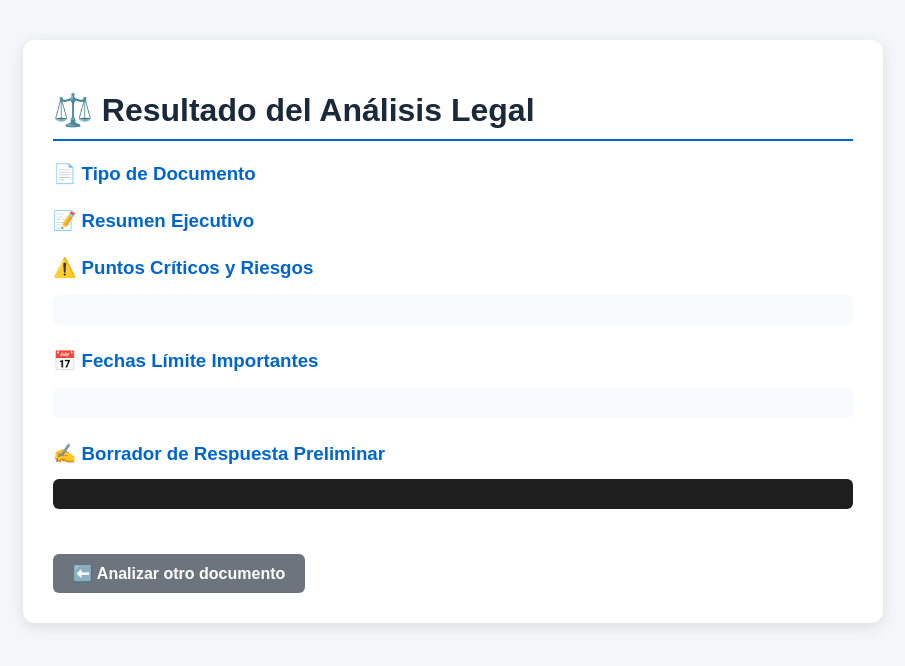
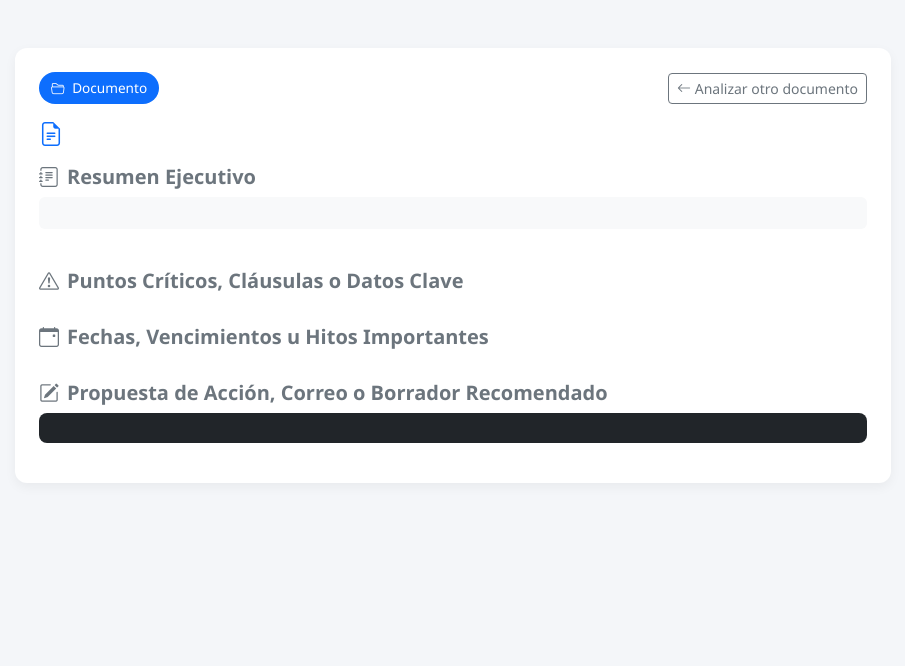
Before and after one commit to deltoroalejandro07-rgb/lexai-legal, a Flask app: template templates/resultado.html in a window 1280 px wide. Shown: the top 666 px of the page, without its empty margins (187-1092 px from the left). Run offline with Flask 3, Linux system fonts and the light colour scheme; the template is opened without the code that fills it, so the values that code supplies are empty.

Commit message:
Update resultado.html

```diff
--- a/templates/resultado.html
+++ b/templates/resultado.html
@@ -3,58 +3,88 @@
 <head>
     <meta charset="UTF-8">
     <meta name="viewport" content="width=device-width, initial-scale=1.0">
-    <title>Resultado del Análisis - LexAI Legal</title>
+    <title>Análisis Inteligente de Documento - LexAI Multi</title>
+    <link href="https://cdn.jsdelivr.net/npm/bootstrap@5.3.0/dist/css/bootstrap.min.css" rel="stylesheet">
+    <link rel="stylesheet" href="https://cdn.jsdelivr.net/npm/bootstrap-icons@1.11.0/font/bootstrap-icons.css">
     <style>
-        body { font-family: Arial, sans-serif; background-color: #f4f6f9; margin: 0; padding: 40px; color: #333; }
-        .container { max-width: 800px; background: white; padding: 30px; margin: 0 auto; border-radius: 12px; box-shadow: 0 4px 15px rgba(0,0,0,0.1); }
-        h1 { color: #1a2a3a; border-bottom: 2px solid #0066cc; padding-bottom: 10px; }
-        .section { margin-bottom: 25px; text-align: left; }
-        h3 { color: #0066cc; margin-bottom: 8px; }
-        ul { background: #f8f9fa; padding: 15px 30px; border-radius: 6px; }
-        li { margin-bottom: 5px; }
-        pre { background: #1e1e1e; color: #d4d4d4; padding: 15px; border-radius: 6px; overflow-x: auto; font-size: 14px; white-space: pre-wrap; }
-        .btn-back { display: inline-block; margin-top: 20px; background-color: #6c757d; color: white; text-decoration: none; padding: 10px 20px; border-radius: 6px; font-weight: bold; }
-        .btn-back:hover { background-color: #5a6268; }
+        body { background-color: #f4f6f9; font-family: 'Segoe UI', Tahoma, Geneva, Verdana, sans-serif; }
+        .card-custom { border-radius: 12px; border: none; box-shadow: 0 4px 12px rgba(0,0,0,0.05); }
+        .badge-cat { background-color: #0d6efd; color: white; padding: 6px 12px; border-radius: 20px; font-size: 0.85rem; }
+        .test-card { background-color: #f8f9fa; border-left: 4px solid #0d6efd; border-radius: 8px; padding: 15px; margin-bottom: 15px; }
+        .pre-box { background-color: #212529; color: #f8f9fa; padding: 15px; border-radius: 8px; font-family: monospace; white-space: pre-wrap; }
     </style>
 </head>
-<body>
-    <div class="container">
-        <h1>⚖️ Resultado del Análisis Legal</h1>
+<body class="py-5">
+    <div class="container" style="max-width: 900px;">
 
-        <div class="section">
-            <h3>📄 Tipo de Documento</h3>
-            <p><strong>{{ data.tipo_documento }}</strong></p>
+        <div class="card card-custom p-4 mb-4">
+            <div class="d-flex justify-content-between align-items-center mb-3">
+                <span class="badge-cat"><i class="bi bi-folder2-open me-1"></i> {{ data.categoria_documento if data.categoria_documento else 'Documento' }}</span>
+                <a href="/" class="btn btn-outline-secondary btn-sm"><i class="bi bi-arrow-left"></i> Analizar otro documento</a>
             </div>
 
-        <div class="section">
-            <h3>📝 Resumen Ejecutivo</h3>
-            <p>{{ data.resumen_ejecutivo }}</p>
+            <h2 class="h4 text-primary fw-bold mb-3"><i class="bi bi-file-earmark-text me-2"></i>{{ data.tipo_documento }}</h2>
+
+            <!-- Resumen Ejecutivo -->
+            <div class="mb-4">
+                <h5 class="fw-bold text-secondary"><i class="bi bi-journal-text me-2"></i>Resumen Ejecutivo</h5>
+                <p class="text-dark bg-light p-3 rounded" style="line-height: 1.6;">{{ data.resumen_ejecutivo }}</p>
             </div>
 
-        <div class="section">
-            <h3>⚠️ Puntos Críticos y Riesgos</h3>
-            <ul>
-                {% for punto in data.puntos_criticos_o_riesgos %}
-                    <li>{{ punto }}</li>
+            <!-- Puntos Críticos o Datos Clave -->
+            <div class="mb-4">
+                <h5 class="fw-bold text-secondary"><i class="bi bi-exclamation-triangle me-2"></i>Puntos Críticos, Cláusulas o Datos Clave</h5>
+                <ul class="list-group list-group-flush">
+                    {% for item in data.puntos_criticos_o_riesgos %}
+                        <li class="list-group-item bg-light mb-1 rounded"><i class="bi bi-check2-circle text-primary me-2"></i>{{ item }}</li>
                     {% endfor %}
                 </ul>
             </div>
 
-        <div class="section">
-            <h3>📅 Fechas Límite Importantes</h3>
-            <ul>
-                {% for fecha in data.fechas_limite_importantes %}
-                    <li>{{ fecha }}</li>
+            <!-- Fechas / Vencimientos / Hitos -->
+            <div class="mb-4">
+                <h5 class="fw-bold text-secondary"><i class="bi bi-calendar-event me-2"></i>Fechas, Vencimientos u Hitos Importantes</h5>
+                <ul class="list-group list-group-flush">
+                    {% for fecha in data.fechas_y_plazos_clave %}
+                        <li class="list-group-item bg-light mb-1 rounded"><i class="bi bi-clock-history text-warning me-2"></i>{{ fecha }}</li>
                     {% endfor %}
                 </ul>
             </div>
 
-        <div class="section">
-            <h3>✍️ Borrador de Respuesta Preliminar</h3>
-            <pre>{{ data.borrador_respuesta_preliminar }}</pre>
+            <!-- Módulo Didáctico: Preguntas Tipo Test (si existen) -->
+            {% if data.preguntas_tipo_test and data.preguntas_tipo_test|length > 0 %}
+            <div class="mb-4">
+                <h5 class="fw-bold text-primary"><i class="bi bi-mortarboard me-2"></i>Evaluación / Preguntas Tipo Test de Repaso</h5>
+                <p class="text-muted small">Generadas automáticamente para estudio o autocomprobación:</p>
+
+                {% for q in data.preguntas_tipo_test %}
+                <div class="test-card">
+                    <p class="fw-bold mb-2">{{ loop.index }}. {{ q.pregunta }}</p>
+                    <ul class="list-unstyled ms-3 mb-2">
+                        {% for opc in q.opciones %}
+                            <li class="text-secondary small mb-1">{{ opc }}</li>
+                        {% endfor %}
+                    </ul>
+                    <details class="mt-2">
+                        <summary class="btn btn-sm btn-outline-primary py-0 text-decoration-none">Ver solución</summary>
+                        <div class="mt-2 p-2 bg-white rounded border small">
+                            <strong class="text-success">Respuesta: {{ q.respuesta_correcta }}</strong>
+                            <p class="mb-0 text-muted mt-1">{{ q.explicacion }}</p>
+                        </div>
+                    </details>
+                </div>
+                {% endfor %}
+            </div>
+            {% endif %}
+
+            <!-- Borrador / Acción Recomendada -->
+            <div class="mb-3">
+                <h5 class="fw-bold text-secondary"><i class="bi bi-pencil-square me-2"></i>Propuesta de Acción, Correo o Borrador Recomendado</h5>
+                <div class="pre-box">{{ data.accion_o_borrador_recomendado }}</div>
             </div>
 
-        <a href="/" class="btn-back">⬅️ Analizar otro documento</a>
+        </div>
+
     </div>
 </body>
 </html>
```
Lines whose indentation alone changed are shown as unchanged.
